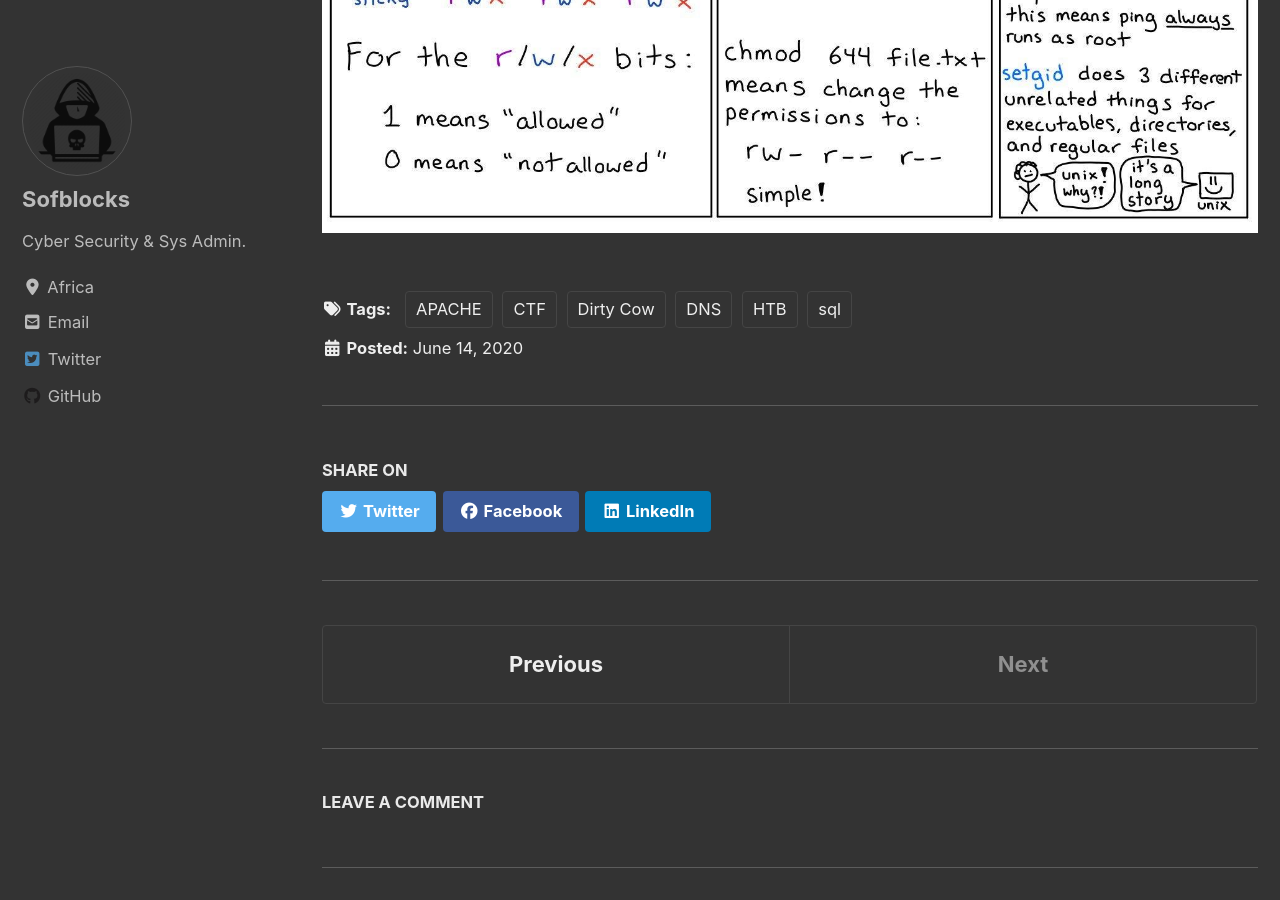
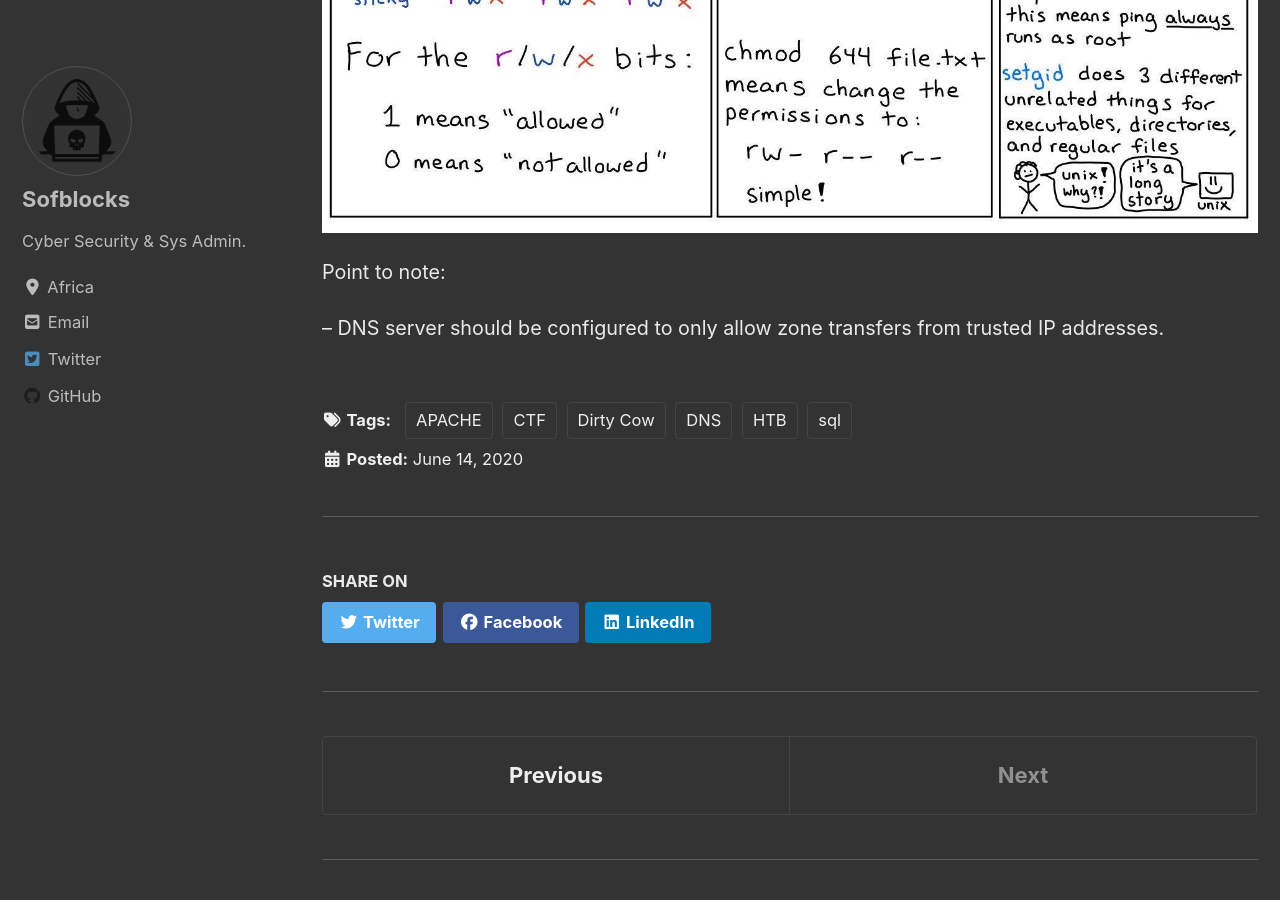
Before and after one commit to sofblocks/sofblocks.github.io, a Jekyll site: the page built from _posts/ctf/2020-06-14-cronos.md, in a window 1280 px wide and 900 px high, scrolled down 4638 px. Built offline with Jekyll 4.4.1, drawn with Linux system fonts in a browser that asks for light colours; cached includes are drawn as plain includes; nearby versions of some CDN libraries; comment, search, counter and statistics services are not loaded; some of the changed text lies outside the part shown.

Commit message:
Update 2020-06-14-cronos.md

````diff
--- a/_posts/ctf/2020-06-14-cronos.md
+++ b/_posts/ctf/2020-06-14-cronos.md
@@ -95,14 +95,18 @@ Using shared memory:
 
 ```python
 
-/del/null   ---> Also called bit bucket | if you send output to /dev/null it simply disappears.
+/dev/null   ---> Also called bit bucket | if you send output to /dev/null it simply disappears.
 find -name filename 2> /dev/null   | The command directs the stderr to the bit bucket.
 
 cat /dev/null filename    | empties the contents of the file.
 
 ```
 
-
 ### Unix Permissions:
 
 ![upload-image]({{ "/assets/imgs/notes/perm.jpg" | relative_url }})
+
+
+Point to note:
+
+-- DNS server should be configured to only allow zone transfers from trusted IP addresses.
````
Also changed, not shown: other parts of _posts/ctf/2020-06-14-cronos.md (+2 -2 lines).
